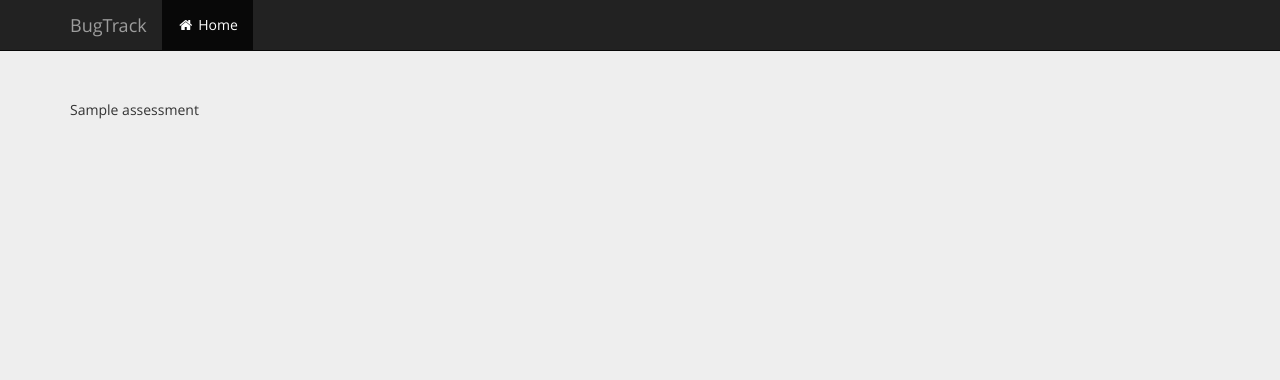
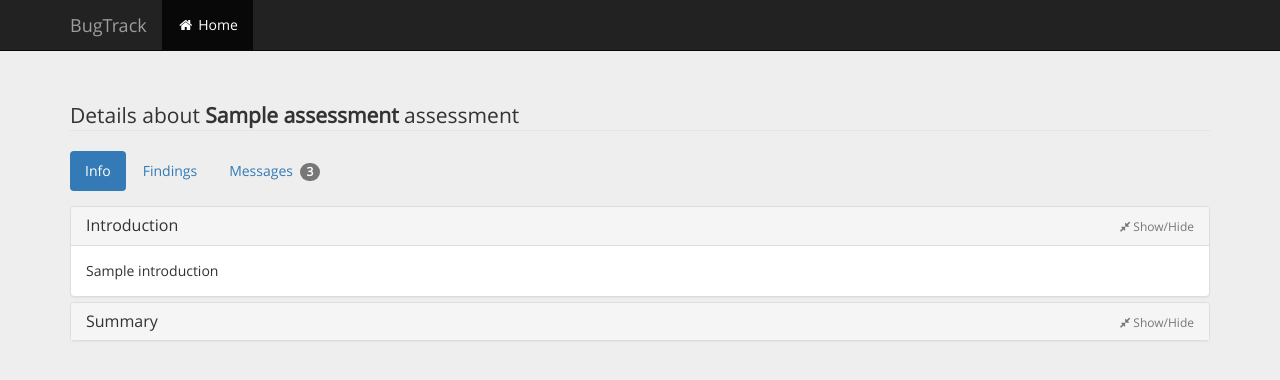
Before and after one commit to lnxg33k/bugtrack, a Django app: template templates/view_assessment.html in a window 1280 px wide. Shown: the top 380 px of the page. Run offline with Django 3.2, Linux system fonts and the light colour scheme; the template is opened without the code that fills it: most values are stand-ins (such as "Sample title", 1, 10 or a date in 2020); some libraries are stand-ins or nearby versions.

Commit message:
Major update

```diff
--- a/app/models.py
+++ b/app/models.py
@@ -68,8 +68,9 @@ class Assessment(models.Model):
                 )
 
     def save(self, *args, **kwargs):
-        orig = Assessment.objects.get(pk=self.pk)
-        if not self.slug or orig.slug != slugify(self.name):
+        if self.pk:
+            orig = Assessment.objects.get(pk=self.pk)
+        if not self.slug or (orig and orig.slug != slugify(self.name)):
             self.slug = slugify(self.name)
         super(Assessment, self).save(*args, **kwargs)
 
--- a/app/views.py
+++ b/app/views.py
@@ -28,7 +28,9 @@ def profile(request):
 
 
 def view_assessment(request, slug):
-    assessment = get_object_or_404(Assessment, slug=slug)
+    stakeholder = Stakeholder.objects.get(username=request.user)
+    assessment = get_object_or_404(
+        Assessment, slug=slug, stakeholders=stakeholder)
     return render_to_response(
         'view_assessment.html', locals(),
         context_instance=RequestContext(request))
--- a/templates/base.html
+++ b/templates/base.html
@@ -45,7 +45,7 @@
                             {# <a class="btn btn-primary" href="#"><i class="fa fa-user fa-fw"></i> {% if user.get_full_name %}{{ user.get_full_name|capfirst }}{% else %}{{ user }}{% endif %}</a> #}
                             {# <a class="btn btn-primary dropdown-toggle" data-toggle="dropdown" href="#"> #}
     {# <span class="fa fa-caret-down"></span></a> #}
-                    <button class="btn btn-primary"><i class="fa fa-user fa-fw"></i> {% if user.get_full_name %}{{ user.get_full_name|capfirst }}{% else %}{{ user }}{% endif %}</button>
+                    <button class="btn btn-primary"><i class="fa fa-user fa-fw"></i> {% if user.get_full_name %}{{ user.get_full_name|title }}{% else %}{{ user }}{% endif %}</button>
                     <button data-toggle="dropdown" class="btn btn-primary dropdown-toggle"><span class="caret"></span></button>
                     <ul class="dropdown-menu">
                       <li><a href="{% url "auth_password_change" %}"><i class="fa fa-pencil-square-o"></i> Change password</a></li>
--- a/templates/profile.html
+++ b/templates/profile.html
@@ -9,7 +9,7 @@
     <div class="col-md-12">
 <div class="panel panel-primary">
   <!-- Default panel contents -->
-  <div class="panel-heading">Assessments <span class="badge pull-right">{{ assessments|length }} Assessment{{ assessments|length|pluralize }}</span></div>
+  <div class="panel-heading">Assessment{{ assessments|length|pluralize }} <span class="badge pull-right">{{ assessments|length }} Assessment{{ assessments|length|pluralize }}</span></div>
 
   <!-- Table -->
   <table class="table table-striped">
--- a/templates/view_assessment.html
+++ b/templates/view_assessment.html
@@ -1,9 +1,77 @@
 {% extends "base.html" %}
 {% load static from staticfiles %}
 {% load i18n %}
-
 {% block title %}Account Profile{% endblock %}
-
+{% block extra_css %}
+<link href="{% static "ckeditor/ckeditor/plugins/codesnippet/lib/highlight/styles/tomorrow.css" %}" rel="stylesheet">
+<style type="text/css">
+    pre {
+        background-color: transparent;
+        /*border: none;*/
+    }
+    .tab-content {
+        padding-top: 15px;
+    }
+    .panel-heading {
+        cursor: pointer;
+    }
+</style>
+{% endblock extra_css %}
 {% block content %}
-    {{ assessment }}
-{% endblock content %}
+<div class="row">
+    <div class="col-md-12">
+        <legend>Details about <strong>{{ assessment.name }}</strong> assessment</legend>
+        <ul class="nav nav-pills">
+            <li class="active"><a href="#info" data-toggle="tab">Info</a></li>
+            <li><a href="#findings" data-toggle="tab">Findings</a></li>
+            <li><a href="#messages" data-toggle="tab">Messages <span class="badge">3</span></a></li>
+        </ul>
+        {# {{ assessment }} #}
+        <!-- Tab panes -->
+        <div class="tab-content">
+            <div class="tab-pane fade in active" id="info">
+                <div class="panel-group" id="accordion" role="tablist" aria-multiselectable="true">
+                    <div class="panel panel-default">
+                        <div class="panel-heading" role="tab" id="headingIntroduction" data-toggle="collapse" data-parent="#accordion" data-target="#introduction">
+                            <h4 class="panel-title">
+                            <a class="accordion-toggle">
+                            Introduction<span class="pull-right"><small><i class="fa fa-compress"></i> Show/Hide</small></span>
+                            </a>
+                            </h4>
+                        </div>
+                        <div id="introduction" class="panel-collapse collapse in" role="tabpanel" aria-labelledby="headingIntroduction">
+                            <div class="panel-body">
+                                {{ assessment.introduction|safe }}
+                            </div>
+                        </div>
+                    </div>
+                    <div class="panel panel-default">
+                        <div class="panel-heading" role="tab" id="headingSummary" data-toggle="collapse" data-parent="#accordion" data-target="#summary">
+                            <h4 class="panel-title">
+                            <a class="accordion-toggle">
+                            Summary<span class="pull-right"><small><i class="fa fa-compress"></i> Show/Hide</small></span>
+                            </a>
+                            </h4>
+                        </div>
+                        <div id="summary" class="panel-collapse collapse" role="tabpanel" aria-labelledby="headingSummary">
+                            <div class="panel-body">
+                                {{ assessment.summary|safe }}
+                            </div>
+                        </div>
+                    </div>
+                </div>
+            </div>
+            <div class="tab-pane fade" id="findings">
+                {% lorem 3 p %}
+            </div>
+            <div class="tab-pane fade" id="messages">
+                zzzz
+            </div>
+        </div>
+    </div>
+</div>
+{% endblock %}
+{% block extra_js %}
+<script type="text/javascript" src="{% static "ckeditor/ckeditor/plugins/codesnippet/lib/highlight/highlight.pack.js" %}"></script>
+<script>hljs.initHighlightingOnLoad();</script>
+{% endblock extra_js %}
```
Also changed, not shown: db.sqlite3.
